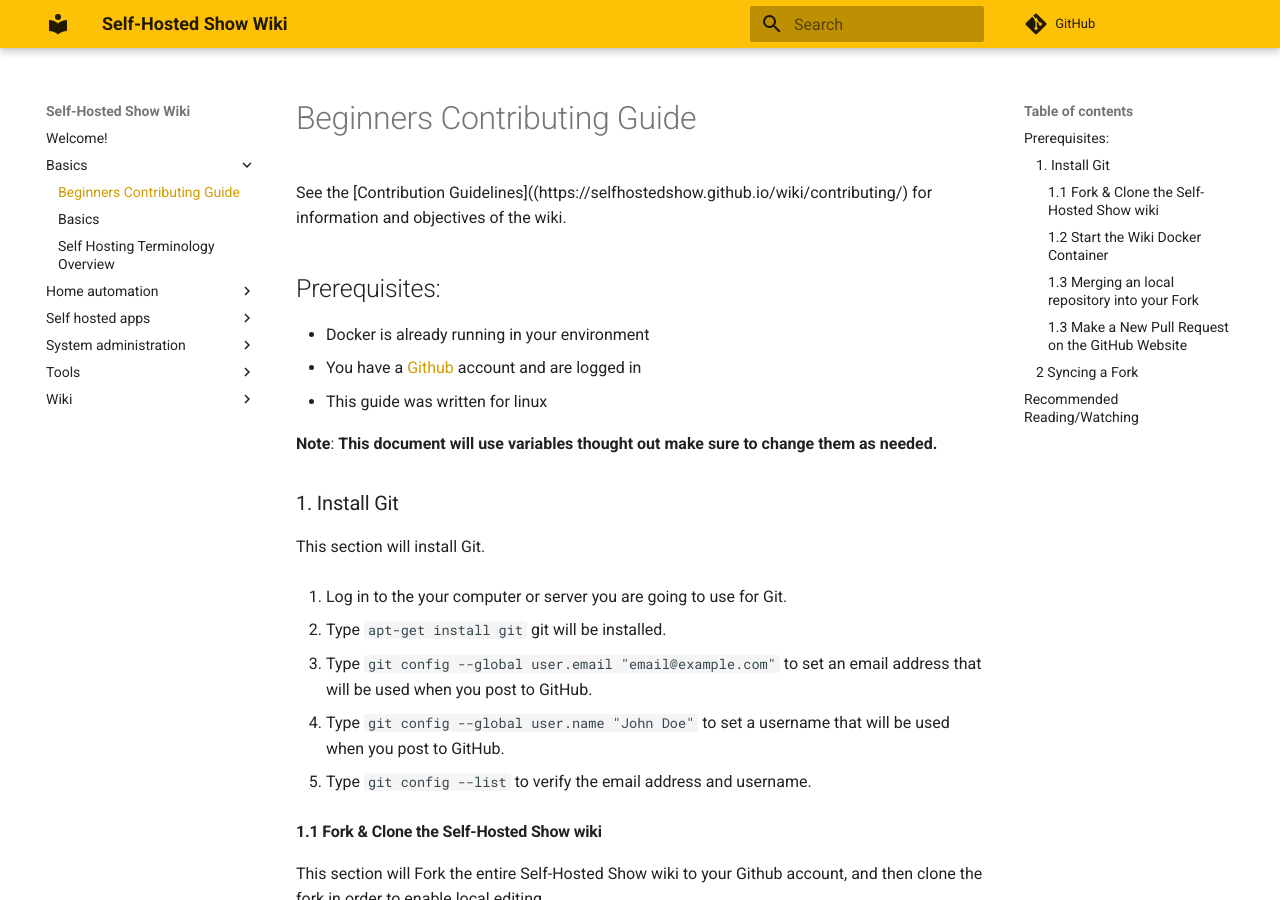
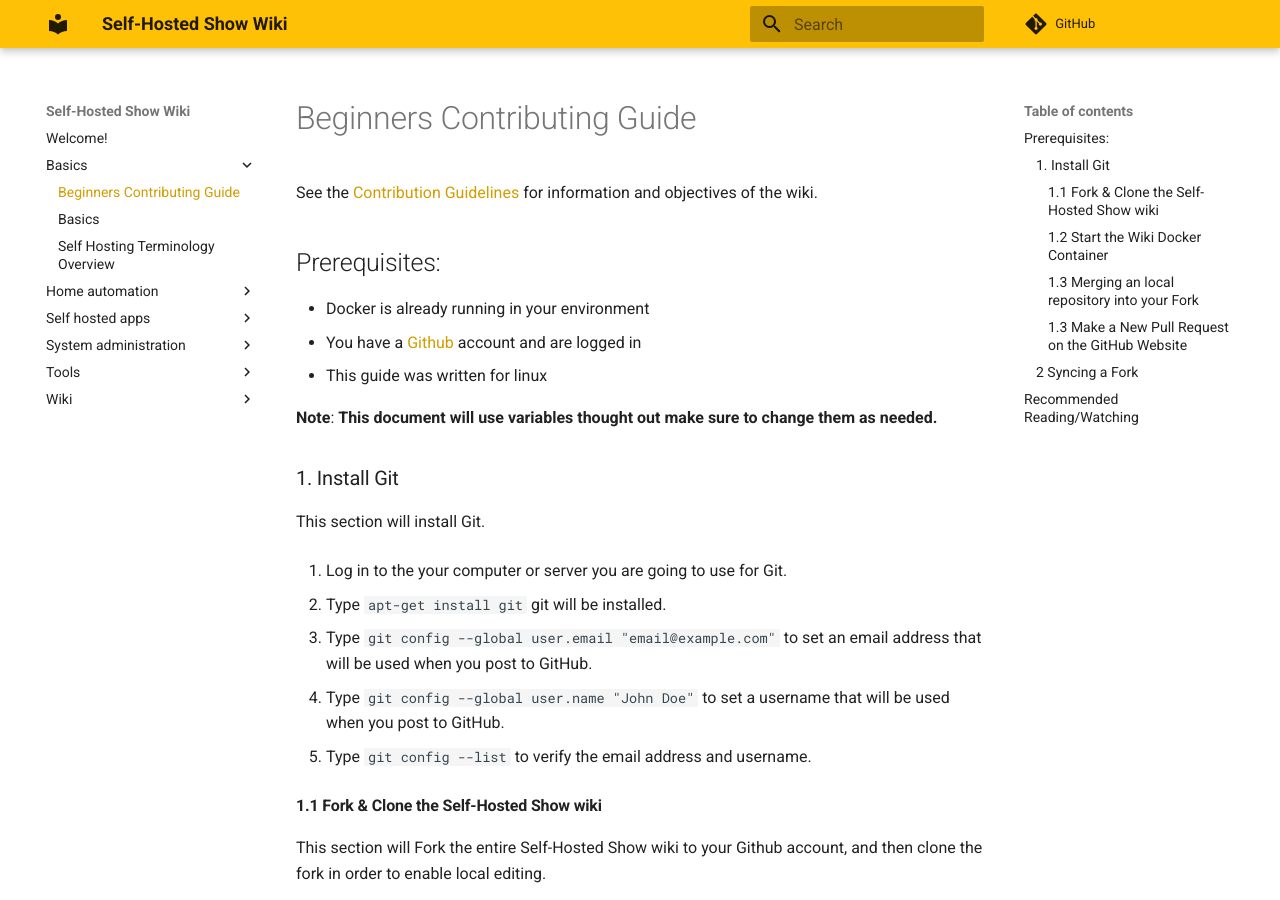
Before and after one commit to selfhostedshow/wiki, an MkDocs documentation site: the page built from docs/basics/beginners-contributing-guide.md, in a window 1280 px wide and 900 px high. Built offline with MkDocs 1.6.1 and Material for MkDocs 9.7.7, drawn with Linux system fonts in a browser that asks for light colours; comment, search, counter and statistics services are not loaded; part of the change alters nothing that is shown.

Commit message:
Typo and Link correction. Fixing a failing link resulting in a 404 error. Remove extra ( character causing markdown not to generate a usable link. remove hard coding to https://selfhostedshow.gitub.... as the site has moved to linode.

```diff
--- a/docs/basics/beginners-contributing-guide.md
+++ b/docs/basics/beginners-contributing-guide.md
@@ -1,6 +1,6 @@
 # Beginners Contributing Guide
 
-See the [Contribution Guidelines]((https://selfhostedshow.github.io/wiki/contributing/) for information and objectives of the wiki.
+See the [Contribution Guidelines](/wiki/contributing/) for information and objectives of the wiki.
 
 ## Prerequisites:
 * Docker is already running in your environment
```
